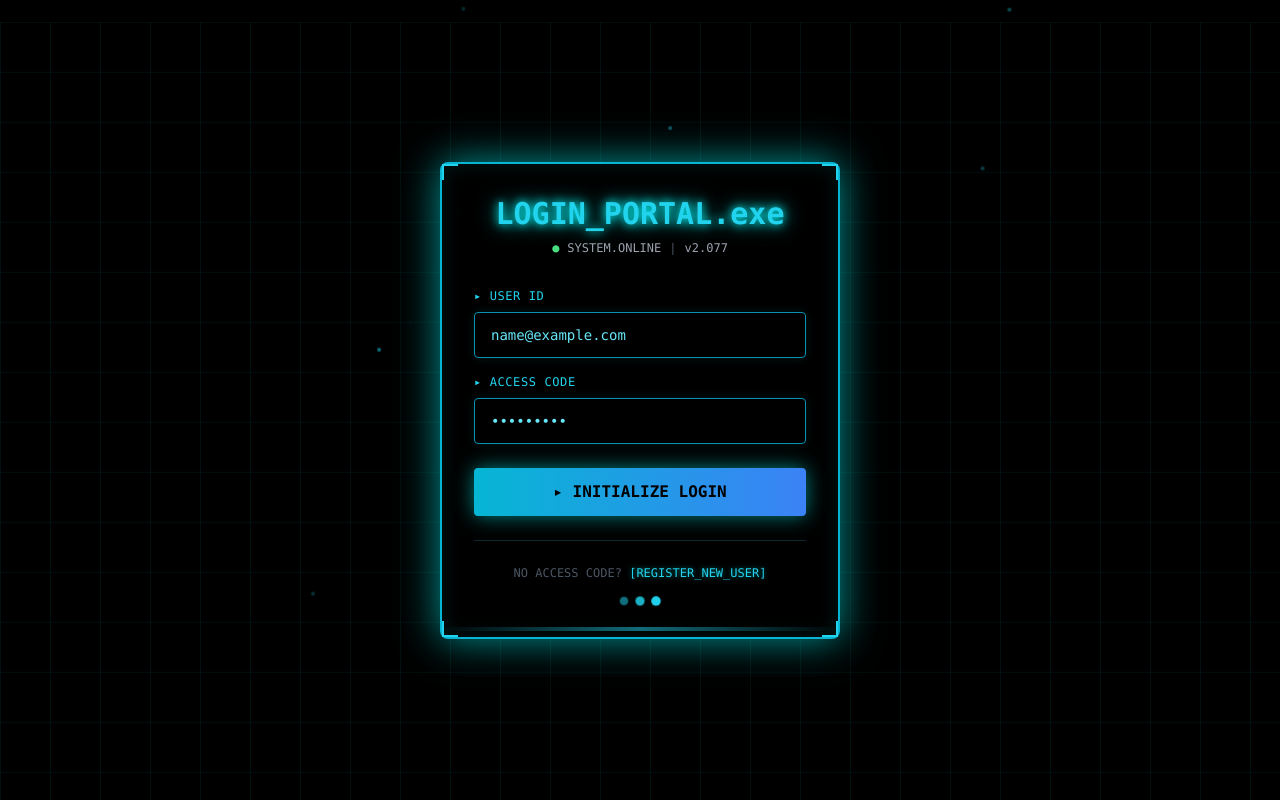
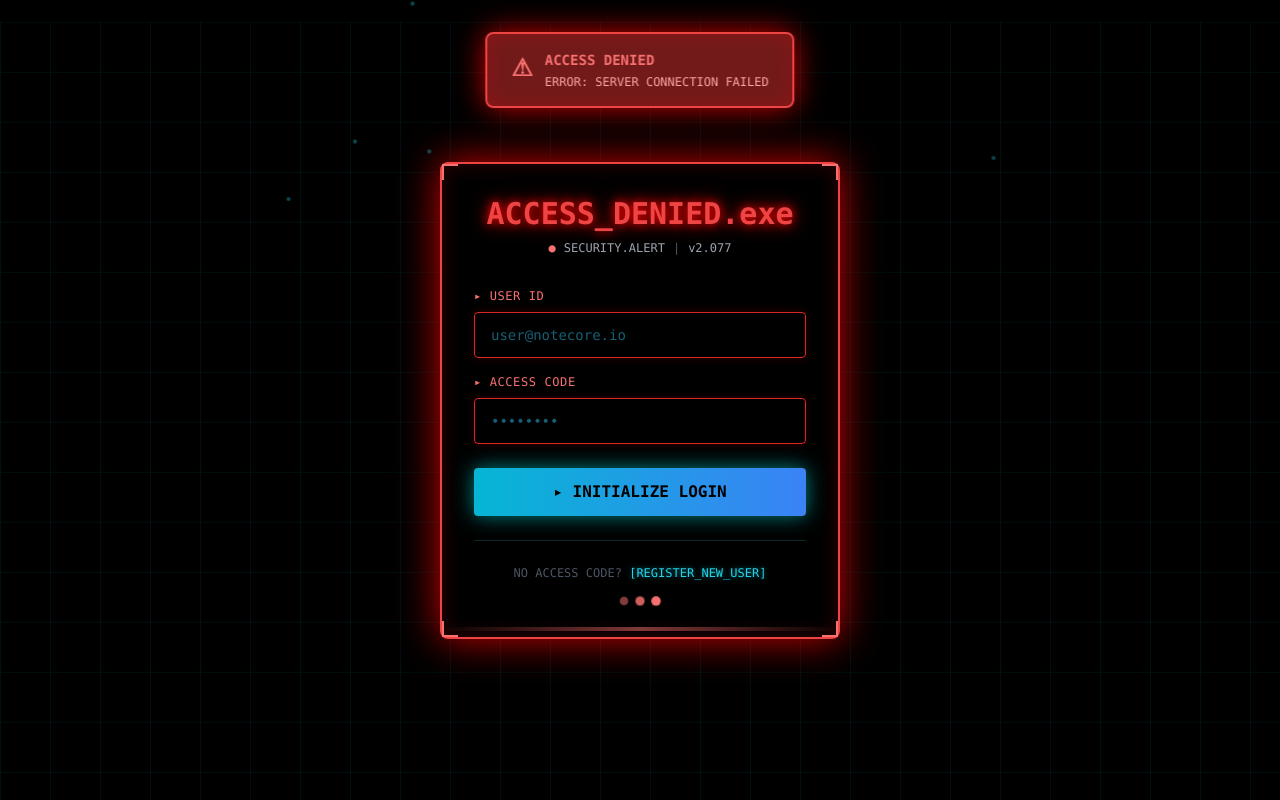
Before and after one commit to JustinLuft/Notecore, a React (Vite) app in the folder notecore/frontend/: page / in a window 1280 px wide. Both pictures are taken after typing "name@example.com", "Sample123" into the empty fields and a click on the button "▸ INITIALIZE LOGIN". Built offline with nearby package versions, Linux system fonts and the light colour scheme; no server answers.

Commit message:
Update Login.jsx

```diff
--- a/notecore/frontend/src/pages/Login.jsx
+++ b/notecore/frontend/src/pages/Login.jsx
@@ -6,22 +6,53 @@ export default function Login() {
   const [password, setPassword] = useState('');
   const [isLoading, setIsLoading] = useState(false);
   const [glitchActive, setGlitchActive] = useState(false);
+  const [errorMessage, setErrorMessage] = useState('');
+  const [showError, setShowError] = useState(false);
   const navigate = useNavigate();
 
-  // Random glitch effect
+  // Random glitch effect (aesthetic only)
   useEffect(() => {
     const interval = setInterval(() => {
-      if (Math.random() > 0.7) {
+      if (Math.random() > 0.85 && !showError) {
         setGlitchActive(true);
-        setTimeout(() => setGlitchActive(false), 200);
+        setTimeout(() => setGlitchActive(false), 150);
       }
-    }, 3000);
+    }, 4000);
     return () => clearInterval(interval);
-  }, []);
+  }, [showError]);
+
+  // Auto-hide error message
+  useEffect(() => {
+    if (showError) {
+      const timer = setTimeout(() => {
+        setShowError(false);
+        setErrorMessage('');
+      }, 4000);
+      return () => clearTimeout(timer);
+    }
+  }, [showError]);
+
+  const triggerError = (message) => {
+    setErrorMessage(message);
+    setShowError(true);
+    setGlitchActive(true);
+
+    // Clear fields
+    setEmail('');
+    setPassword('');
+
+    // Stop glitch after animation
+    setTimeout(() => setGlitchActive(false), 500);
+  };
 
   const handleLogin = async (e) => {
     e.preventDefault();
-    if (!email || !password) return alert('Enter email and password!');
+
+    // Validation
+    if (!email || !password) {
+      triggerError('ERROR: ALL FIELDS REQUIRED');
+      return;
+    }
 
     setIsLoading(true);
 
@@ -36,21 +67,22 @@ export default function Login() {
 
       if (!res.ok) {
         setIsLoading(false);
-        return alert(data.error || 'Invalid credentials');
+        triggerError(data.error || 'ERROR: INVALID CREDENTIALS');
+        return;
       }
 
       // Store user data in memory
       window.userId = data.userId;
       window.username = data.username;
 
-      // Simulate access granted animation
+      // Success animation
       setTimeout(() => {
         navigate('/dashboard');
       }, 1000);
     } catch (err) {
       console.error('Login failed:', err);
       setIsLoading(false);
-      alert('Server error, try again later');
+      triggerError('ERROR: SERVER CONNECTION FAILED');
     }
   };
 
@@ -87,29 +119,59 @@ export default function Login() {
       {/* Radial gradient glow */}
       <div className="absolute inset-0 bg-gradient-radial from-cyan-900/20 via-transparent to-transparent"></div>
 
+      {/* Error notification */}
+      {showError && (
+        <div className="absolute top-8 left-1/2 transform -translate-x-1/2 z-50 animate-slide-down">
+          <div className="bg-red-900/90 backdrop-blur-xl border-2 border-red-500 rounded-lg px-6 py-4 shadow-lg"
+            style={{
+              boxShadow: '0 0 30px rgba(255, 0, 0, 0.8), inset 0 0 20px rgba(255, 0, 0, 0.2)',
+              animation: 'error-pulse 0.5s ease-in-out'
+            }}
+          >
+            <div className="flex items-center gap-3">
+              <div className="text-red-400 text-2xl font-bold">⚠</div>
+              <div>
+                <div className="text-red-400 font-mono font-bold text-sm">ACCESS DENIED</div>
+                <div className="text-red-300 font-mono text-xs mt-1">{errorMessage}</div>
+              </div>
+            </div>
+          </div>
+        </div>
+      )}
+
       {/* Main login container */}
       <div className="relative z-10 w-full max-w-md px-6">
         <form
           onSubmit={handleLogin}
           className={`relative bg-black/80 backdrop-blur-xl p-8 rounded-lg border-2 transition-all duration-300 ${
-            glitchActive ? 'border-red-500 translate-x-1' : 'border-cyan-500'
+            showError ? 'border-red-500 animate-shake' : glitchActive ? 'border-red-500 translate-x-1' : 'border-cyan-500'
           }`}
           style={{
-            boxShadow: glitchActive
+            boxShadow: showError || glitchActive
               ? '0 0 40px rgba(255, 0, 0, 0.8), inset 0 0 20px rgba(255, 0, 0, 0.2)'
               : '0 0 40px rgba(0, 255, 255, 0.6), inset 0 0 20px rgba(0, 255, 255, 0.1)'
           }}
         >
           {/* Corner decorations */}
-          <div className="absolute top-0 left-0 w-4 h-4 border-t-2 border-l-2 border-cyan-400"></div>
-          <div className="absolute top-0 right-0 w-4 h-4 border-t-2 border-r-2 border-cyan-400"></div>
-          <div className="absolute bottom-0 left-0 w-4 h-4 border-b-2 border-l-2 border-cyan-400"></div>
-          <div className="absolute bottom-0 right-0 w-4 h-4 border-b-2 border-r-2 border-cyan-400"></div>
+          <div className={`absolute top-0 left-0 w-4 h-4 border-t-2 border-l-2 transition-colors ${
+            showError ? 'border-red-400' : 'border-cyan-400'
+          }`}></div>
+          <div className={`absolute top-0 right-0 w-4 h-4 border-t-2 border-r-2 transition-colors ${
+            showError ? 'border-red-400' : 'border-cyan-400'
+          }`}></div>
+          <div className={`absolute bottom-0 left-0 w-4 h-4 border-b-2 border-l-2 transition-colors ${
+            showError ? 'border-red-400' : 'border-cyan-400'
+          }`}></div>
+          <div className={`absolute bottom-0 right-0 w-4 h-4 border-b-2 border-r-2 transition-colors ${
+            showError ? 'border-red-400' : 'border-cyan-400'
+          }`}></div>
 
           {/* Animated scan line */}
           <div className="absolute inset-0 overflow-hidden rounded-lg pointer-events-none">
             <div
-              className="absolute w-full h-1 bg-gradient-to-r from-transparent via-cyan-400 to-transparent opacity-50"
+              className={`absolute w-full h-1 bg-gradient-to-r from-transparent to-transparent opacity-50 ${
+                showError ? 'via-red-400' : 'via-cyan-400'
+              }`}
               style={{ animation: 'scan 3s linear infinite' }}
             ></div>
           </div>
@@ -117,17 +179,17 @@ export default function Login() {
           {/* Header */}
           <div className="mb-8">
             <h1 className={`text-3xl font-mono font-bold text-center mb-2 transition-all ${
-              glitchActive ? 'text-red-500' : 'text-cyan-400'
+              showError ? 'text-red-500' : glitchActive ? 'text-red-500' : 'text-cyan-400'
             }`} style={{
-              textShadow: glitchActive
+              textShadow: showError || glitchActive
                 ? '0 0 10px rgba(255, 0, 0, 1), 0 0 20px rgba(255, 0, 0, 0.8)'
                 : '0 0 10px rgba(0, 255, 255, 1), 0 0 20px rgba(0, 255, 255, 0.8)'
             }}>
-              {glitchActive ? 'L0G1N_P0RT@L.exe' : 'LOGIN_PORTAL.exe'}
+              {showError ? 'ACCESS_DENIED.exe' : glitchActive ? 'L0G1N_P0RT@L.exe' : 'LOGIN_PORTAL.exe'}
             </h1>
             <div className="flex items-center justify-center gap-2 text-xs font-mono">
-              <span className="text-green-400">●</span>
-              <span className="text-gray-400">SYSTEM.ONLINE</span>
+              <span className={showError ? 'text-red-400' : 'text-green-400'}>●</span>
+              <span className="text-gray-400">{showError ? 'SECURITY.ALERT' : 'SYSTEM.ONLINE'}</span>
               <span className="text-gray-600">|</span>
               <span className="text-gray-400">v2.077</span>
             </div>
@@ -135,7 +197,9 @@ export default function Login() {
 
           {/* Email input */}
           <div className="mb-4 relative group">
-            <label className="block text-xs font-mono text-cyan-400 mb-2 uppercase tracking-wider">
+            <label className={`block text-xs font-mono mb-2 uppercase tracking-wider transition-colors ${
+              showError ? 'text-red-400' : 'text-cyan-400'
+            }`}>
               ▸ User ID
             </label>
             <input
@@ -143,17 +207,27 @@ export default function Login() {
               placeholder="user@notecore.io"
               value={email}
               onChange={(e) => setEmail(e.target.value)}
-              className="w-full px-4 py-3 bg-black/50 border border-cyan-600 text-cyan-300 rounded font-mono text-sm focus:outline-none focus:border-cyan-400 focus:bg-black/70 transition-all placeholder-cyan-800"
+              className={`w-full px-4 py-3 bg-black/50 border rounded font-mono text-sm focus:outline-none focus:bg-black/70 transition-all placeholder-cyan-800 ${
+                showError
+                  ? 'border-red-600 text-red-300 focus:border-red-400'
+                  : 'border-cyan-600 text-cyan-300 focus:border-cyan-400'
+              }`}
               style={{
-                boxShadow: '0 0 10px rgba(0, 255, 255, 0.1)'
+                boxShadow: showError
+                  ? '0 0 10px rgba(255, 0, 0, 0.2)'
+                  : '0 0 10px rgba(0, 255, 255, 0.1)'
               }}
             />
-            <div className="absolute bottom-0 left-0 h-0.5 bg-cyan-400 transition-all duration-300 group-focus-within:w-full w-0"></div>
+            <div className={`absolute bottom-0 left-0 h-0.5 transition-all duration-300 group-focus-within:w-full w-0 ${
+              showError ? 'bg-red-400' : 'bg-cyan-400'
+            }`}></div>
           </div>
 
           {/* Password input */}
           <div className="mb-6 relative group">
-            <label className="block text-xs font-mono text-cyan-400 mb-2 uppercase tracking-wider">
+            <label className={`block text-xs font-mono mb-2 uppercase tracking-wider transition-colors ${
+              showError ? 'text-red-400' : 'text-cyan-400'
+            }`}>
               ▸ Access Code
             </label>
             <input
@@ -161,12 +235,20 @@ export default function Login() {
               placeholder="••••••••"
               value={password}
               onChange={(e) => setPassword(e.target.value)}
-              className="w-full px-4 py-3 bg-black/50 border border-cyan-600 text-cyan-300 rounded font-mono text-sm focus:outline-none focus:border-cyan-400 focus:bg-black/70 transition-all placeholder-cyan-800"
+              className={`w-full px-4 py-3 bg-black/50 border rounded font-mono text-sm focus:outline-none focus:bg-black/70 transition-all placeholder-cyan-800 ${
+                showError
+                  ? 'border-red-600 text-red-300 focus:border-red-400'
+                  : 'border-cyan-600 text-cyan-300 focus:border-cyan-400'
+              }`}
               style={{
-                boxShadow: '0 0 10px rgba(0, 255, 255, 0.1)'
+                boxShadow: showError
+                  ? '0 0 10px rgba(255, 0, 0, 0.2)'
+                  : '0 0 10px rgba(0, 255, 255, 0.1)'
               }}
             />
-            <div className="absolute bottom-0 left-0 h-0.5 bg-cyan-400 transition-all duration-300 group-focus-within:w-full w-0"></div>
+            <div className={`absolute bottom-0 left-0 h-0.5 transition-all duration-300 group-focus-within:w-full w-0 ${
+              showError ? 'bg-red-400' : 'bg-cyan-400'
+            }`}></div>
           </div>
 
           {/* Submit button */}
@@ -209,7 +291,9 @@ export default function Login() {
             {[...Array(3)].map((_, i) => (
               <div
                 key={i}
-                className="w-2 h-2 bg-cyan-400 rounded-full opacity-50"
+                className={`w-2 h-2 rounded-full opacity-50 ${
+                  showError ? 'bg-red-400' : 'bg-cyan-400'
+                }`}
                 style={{
                   animation: `pulse 1.5s ease-in-out infinite`,
                   animationDelay: `${i * 0.2}s`
@@ -241,6 +325,30 @@ export default function Login() {
           0%, 100% { opacity: 0.3; transform: scale(1); }
           50% { opacity: 1; transform: scale(1.2); }
         }
+
+        @keyframes shake {
+          0%, 100% { transform: translateX(0); }
+          10%, 30%, 50%, 70%, 90% { transform: translateX(-5px); }
+          20%, 40%, 60%, 80% { transform: translateX(5px); }
+        }
+
+        @keyframes slide-down {
+          0% { transform: translate(-50%, -100%); opacity: 0; }
+          100% { transform: translate(-50%, 0); opacity: 1; }
+        }
+
+        @keyframes error-pulse {
+          0%, 100% { transform: scale(1); }
+          50% { transform: scale(1.05); }
+        }
+
+        .animate-shake {
+          animation: shake 0.5s ease-in-out;
+        }
+
+        .animate-slide-down {
+          animation: slide-down 0.3s ease-out;
+        }
       `}</style>
     </div>
   );
```
